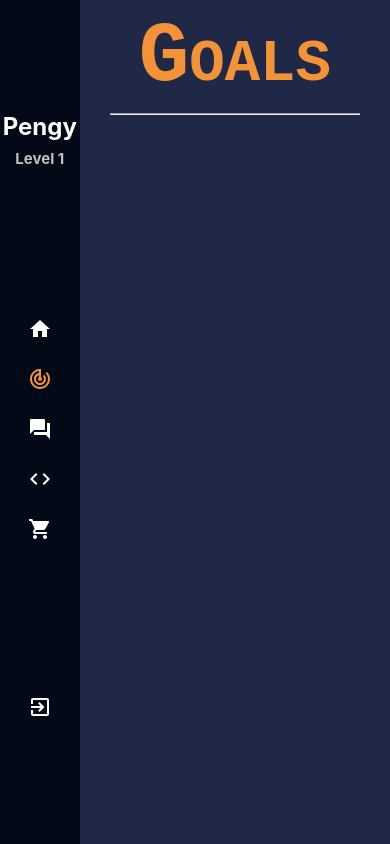
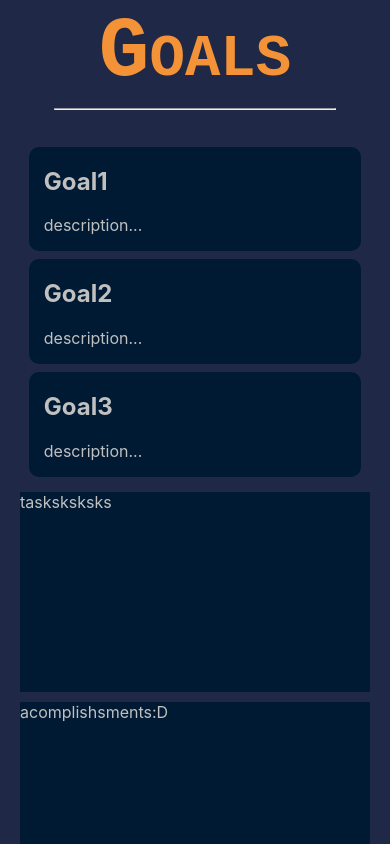
Before and after one commit to lesandra007/ProjectPenguin, a React (Create React App) app: page /goals in a window 390 px wide. Built offline with nearby package versions, Linux system fonts and the light colour scheme.

Commit message:
responsiveness and goals page

```diff
--- a/src/App.css
+++ b/src/App.css
@@ -7,10 +7,29 @@
   --dark-orange: #F39237;
 }
 
+/* Page Setup */
+
 .App {
   width: 100vw;
   height: 100vh;
 }
+
+.PageMenuAndContent{
+  width: 100%;
+  height: 100%;
+  display: flex;
+  flex-direction: row;
+  background-color: var(--base-blue);
+}
+
+.PageContent{
+  width: 100%;
+  padding: 5px 20px;
+  overflow-x: hidden;
+  overflow-y: auto;
+}
+
+/* Sidebar navigation */
 
 .Sidebar{
   height: 100%;
@@ -56,14 +75,6 @@
 .tab #title{
   flex:60%;
   font-size: large;
-}
-
-.PageMenuAndContent{
-  width: 100%;
-  height: 100%;
-  display: flex;
-  flex-direction: row;
-  background-color: var(--base-blue);
 }
 
 .outerContainer{
@@ -138,7 +149,51 @@ input[type=text] {
   height: auto;
 }
 
-@media (max-width: 1200px) {
+/* Goals page */
+.GoalItems{
+  width: 100%;
+  display: flex;
+  flex-direction: row;
+  flex-wrap: wrap;
+  justify-content: space-evenly;
+  align-items: center;
+  gap: 10px;
+  margin: 15px auto;
+}
+
+.goal{
+  background-color: var(--darker-blue);
+  color: silver;
+  width: 350px;
+  border-radius: 10px;
+  box-sizing: border-box;
+  padding: 0px 15px;
+}
+
+.TasksAndAccomplishments{
+  display: flex;
+  flex-direction: row;
+  gap: 10px;
+}
+
+.TasksSection{
+  background-color: var(--darker-blue);
+  color: silver;
+  width: 100%;
+  height: 200px;
+}
+
+.AccomplishmentsSection{
+  background-color: var(--darker-blue);
+  color: silver;
+  width: 100%;
+  height: 200px;
+}
+
+/* Website Responsiveness */
+
+@media (max-width: 1100px) {
+  /* Sidebar */
   .Sidebar{
     width: 100px;
   }
@@ -151,3 +206,26 @@ input[type=text] {
     display: none;
   }
 }
+
+@media (max-width: 550px){
+  /* temporary: make hamburger menu */
+  .Sidebar{
+    display: none;
+  }
+
+  /* Goals page */
+  .GoalItems{
+    flex-direction: column;
+    align-items: center;
+    gap: 8px;
+  }
+
+  .goal{
+    width: 95%;
+  }
+
+  .TasksAndAccomplishments{
+    flex-direction: column;
+    gap: 10px;
+  }
+}
--- a/src/components/Title.js
+++ b/src/components/Title.js
@@ -2,7 +2,7 @@ import React from 'react';
 
 export default function Title({ title }) {
     return (
-        <div style={{margin: '10px 0px', width: '100%', height: '15vh', display: 'flex', flexDirection: 'column', alignItems: 'center'}}>
+        <div style={{width: '100%', height: '15vh', display: 'flex', flexDirection: 'column', alignItems: 'center'}}>
             <div style={{ fontSize: '10vh', color: '#F39237', fontWeight: 'bold', fontFamily: 'Andale Mono, monospace', fontVariant: 'small-caps' }}>
                 {title}
             </div>
--- a/src/pages/Goals.js
+++ b/src/pages/Goals.js
@@ -1,4 +1,5 @@
 import React from 'react'
+import "../App.css";
 import Sidebar from '../components/Sidebar';
 import Title from '../components/Title';
 
@@ -6,8 +7,37 @@ export default function Goals() {
   return (
     <div className="PageMenuAndContent">
         <Sidebar/>
-        <div style={{ width: '100%', display: 'flex', justifyContent: 'center'}}>
-          <Title title='Goals'/>
+        <div className="PageContent">
+
+          {/* Title */}
+          <div style={{ width: '100%', display: 'flex', justifyContent: 'center'}}>
+            <Title title='Goals'/>
+          </div>
+
+          {/* Goal Items */}
+          <div className="GoalItems">
+              {/* Goal 1 */}
+              <div className="goal">
+                <h2>Goal1</h2>
+                <p>description...</p>
+              </div>
+              {/* Goal 2 */}
+              <div className="goal">
+                <h2>Goal2</h2>
+                <p>description...</p>
+              </div>
+              {/* Goal 3 */}
+              <div className="goal">
+                <h2>Goal3</h2>
+                <p>description...</p>
+              </div>
+          </div>
+
+          {/* Tasks and Accomplishments */}
+          <div className="TasksAndAccomplishments">
+            <div className='TasksSection'>tasksksksks</div>
+            <div className='AccomplishmentsSection'>acomplishsments:D</div>
+          </div>
         </div>
     </div>
   );
```
